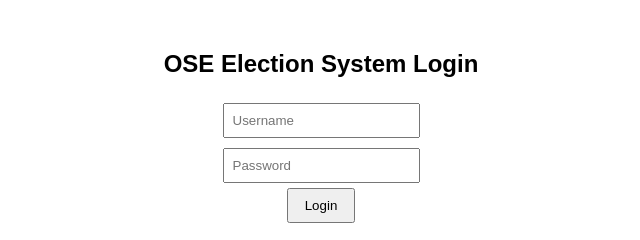
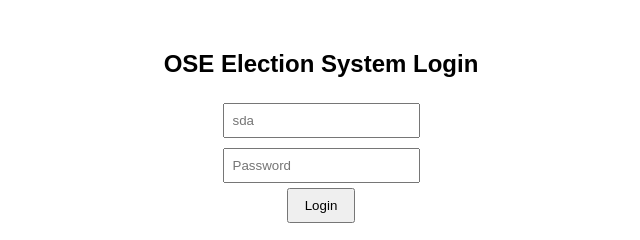
Before and after one commit to Emmanuel-Timothy/OSE-ELECTION, a plain HTML site: page public/index.html in a window 1280 px wide. Shown: the full height of the page, 319-959 px from the left. Drawn offline with Linux system fonts and the light colour scheme.

Commit message:
Initial commit

```diff
--- a/public/index.html
+++ b/public/index.html
@@ -8,7 +8,7 @@
 <body>
   <h2>OSE Election System Login</h2>
   <form id="loginForm">
-    <input type="text" id="sdasdasd" placeholder="Username" required><br>
+    <input type="text" id="username" placeholder="sda" required><br>
     <input type="password" id="password" placeholder="Password" required><br>
     <button type="submit">Login</button>
   </form>
```
